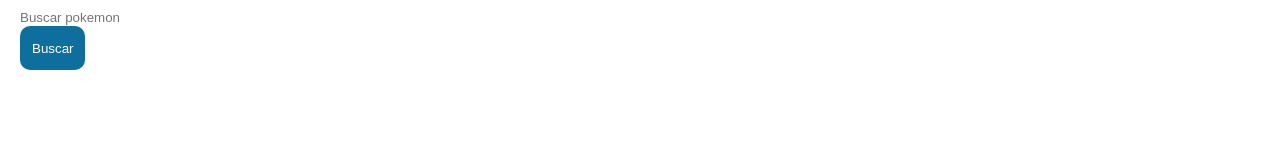
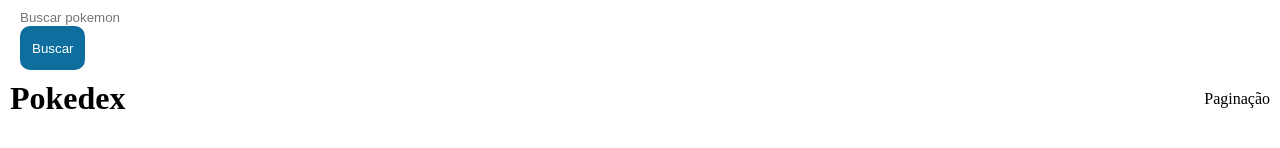
Before and after one commit to Kayronny123/projeto-pokedex-web, a React (Vite) app: page / in a window 1280 px wide. Shown: the part 172-320 px from the top of the page. Built offline with nearby package versions, Linux system fonts and the light colour scheme; no server answers.

Commit message:
adicionando pokedex

```diff
--- a/src/App.css
+++ b/src/App.css
@@ -43,3 +43,18 @@
     color: white;
     padding: 10px 12px;
 }
+.pokedex-header{
+    display: flex;
+    flex-direction: row;
+    justify-content: space-between;
+    align-items: center;
+    padding: 10px;
+
+}
+
+.pokedex-grid{
+    display: grid;
+    gap: 10px;
+    grid-template-columns: repeat(3, 1fr);
+
+}
--- a/src/App.jsx
+++ b/src/App.jsx
@@ -1,20 +1,35 @@
-import React, { useState } from 'react'
+import React, { useState, useEffect } from 'react'
 import { NavBar } from './components/NavBar/NavBar'
 import './App.css'
 import { Searchbar } from './components/Searchbar'
-import { searchPokemon } from './api'
+import { getPokemons, searchPokemon } from './api'
 import axios from 'axios'
+import Pokedex from './components/Pokedex'
 function App() {
+  const [loading, setLoading] = useState(false)
+  const [pokemons, setPokemons] = useState([])
+ const fetchPokemons = async()=>{
+    try {
+      setLoading(true)
+      const result = await getPokemons()
+      setPokemons(result)
+      setLoading(false)
+    } catch (error) {
+      console.log('fetchpokemons', error)
+    }
+ }
 
+  useEffect(() => {
+    console.log('carregou')
+    fetchPokemons();
+  }, []);
 
 
   return (
     <div>
   <NavBar/>
   <Searchbar />
-  <div className='App'>
-
-  </div>
+  <Pokedex  pokemons={pokemons} loading={loading}  />
     </div>
   )
 }
--- a/src/api.js
+++ b/src/api.js
@@ -8,3 +8,13 @@
     }
 
 }
+export const getPokemons = async (limit = 50, offset = 0) =>{
+    try{
+        let url =`https://pokeapi.co/api/v2/pokemon?limit=${limit}&offset=${offset}`
+        const response = await fetch(url)
+        return await response.json()
+    } catch(error){
+        console.log('erro', error)
+    }
+
+}
--- /dev/null
+++ b/src/components/Pokedex.jsx
@@ -0,0 +1,20 @@
+import React from 'react'
+
+function Pokedex(props) {
+    const { pokemons, loading } = props
+    return (
+        <div>
+            <div className='pokedex-header'>
+                <h1>Pokedex</h1>
+                <div>Paginação</div>
+            </div>
+            {loading ? (
+            <div>Carregando...</div>
+            ) : (
+                <div className='pokedex-grid'></div>
+                )}
+        </div>
+    )
+}
+
+export default Pokedex
```
